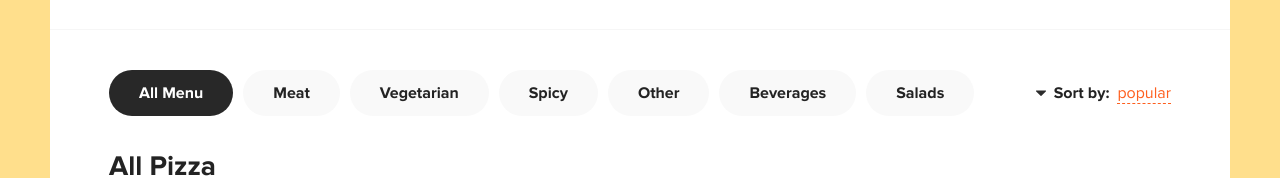
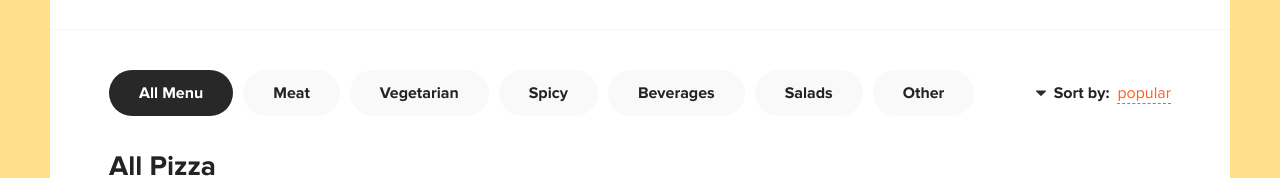
Before and after one commit to anastasiiasok/JohnstonPizza, a React (Create React App) app in the folder my-app/: page / in a window 1280 px wide. Shown: the part 301-479 px from the top of the page. Built offline with nearby package versions, Linux system fonts and the light colour scheme.

Commit message:
little changes

```diff
--- a/my-app/src/pages/Home.jsx
+++ b/my-app/src/pages/Home.jsx
@@ -12,9 +12,9 @@ function Home() {
             "Meat",
             "Vegetarian",
             "Spicy",
-            "Other",
             "Beverages",
             "Salads",
+            "Other",
           ]}
         />
         <SortPopup items={["popular", "price", "name"]} />
```
Also changed, not shown: 1 other file (tests, documents, lock files or other folders).
